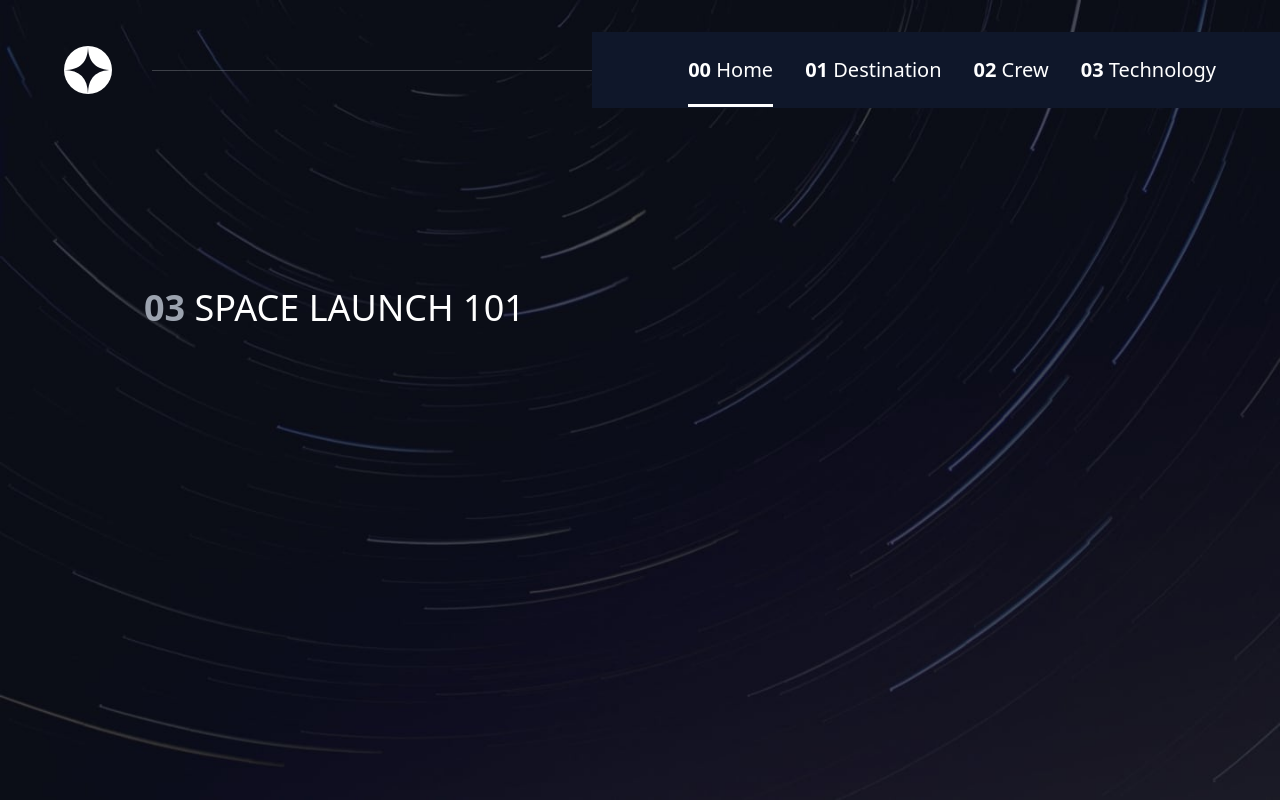
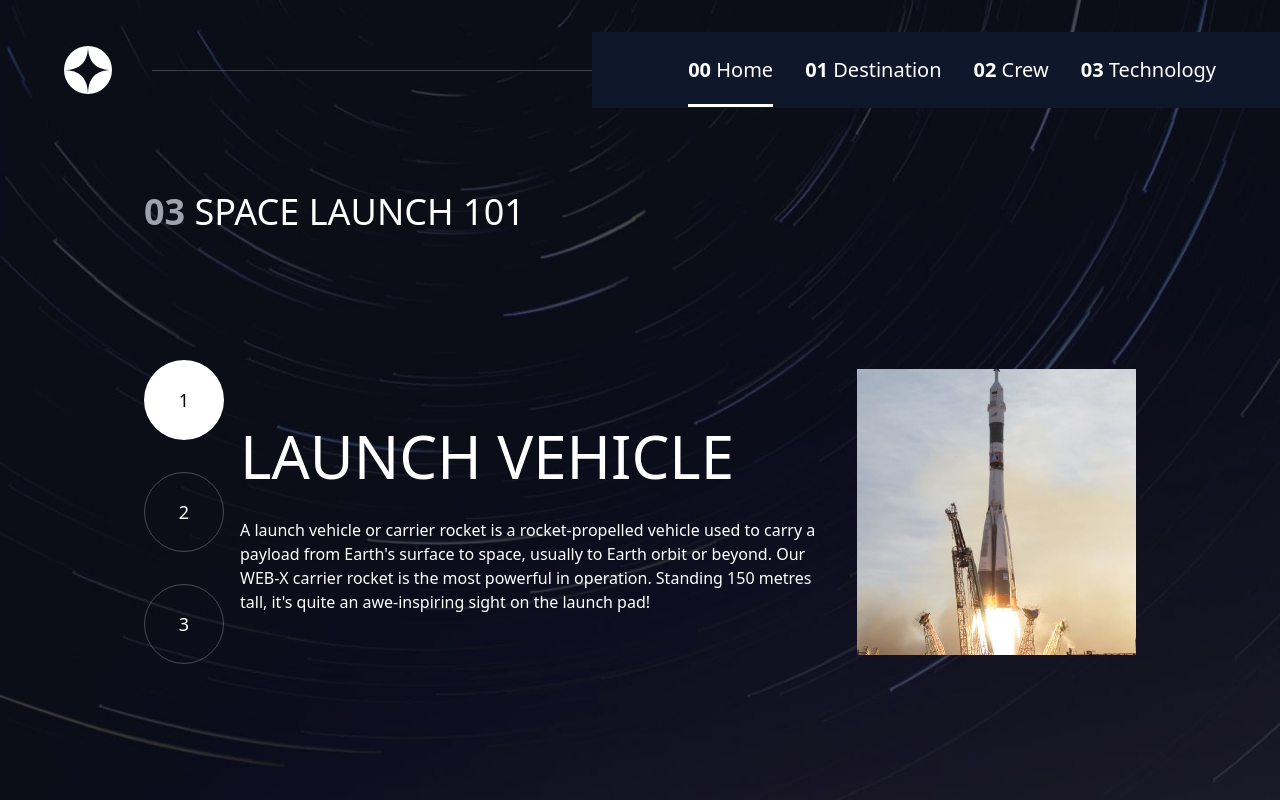
Before and after one commit to EZoVn/Space-tour, a Vue app: page /Technology in a window 1280 px wide. Built offline with nearby package versions, Linux system fonts and the light colour scheme.

Commit message:
ajout page technology

```diff
--- a/index.html
+++ b/index.html
@@ -3,6 +3,11 @@
   <head>
     <meta charset="UTF-8" />
     <link rel="icon" type="image/svg+xml" href="/vite.svg" />
+    <link
+      rel="shortcut icon"
+      href="./src/assets/shared/logo.svg"
+      type="image/x-icon"
+    />
     <meta name="viewport" content="width=device-width, initial-scale=1.0" />
     <title>Space Tour</title>
   </head>
--- a/src/components/Crew.vue
+++ b/src/components/Crew.vue
@@ -1,6 +1,6 @@
 <template>
   <div class="background-crew h-screen bg-cover bg-center text-white">
-    <div class="pt-72 laptop:px-36">
+    <div class="pt-48 laptop:px-36">
       <h1 class="text-4xl uppercase">
         <span class="font-bold text-gray-400">02</span> Meet your crew
       </h1>
@@ -9,13 +9,13 @@
         <div class="w-1/2">
           <h2 class="opacity-25 uppercase text-4xl">{{ dataCrew[`${selectedCrew}`].role }}</h2>
           <p class="text-6xl uppercase pt-4 pb-8">{{ dataCrew[`${selectedCrew}`].name }}</p>
-          <p>{{ dataCrew[`${selectedCrew}`].bio }}</p>
-          <div>
-            <span @click="toggleActiveCrew(0)" class="spany" :class="{isActive: selectedCrew === 0}"></span>
-            <span @click="toggleActiveCrew(1)" class="spany" :class="{isActive: selectedCrew === 1}"></span>
-            <span @click="toggleActiveCrew(2)" class="spany" :class="{isActive: selectedCrew === 2}"></span>
-            <span @click="toggleActiveCrew(3)" class="spany" :class="{isActive: selectedCrew === 3}"></span>
-          </div>
+          <p >{{ dataCrew[`${selectedCrew}`].bio }}</p>
+        </div>
+        <div class="absolute bottom-20 left-30">
+          <span @click="toggleActiveCrew(0)" class="spany" :class="{isActive: selectedCrew === 0}"></span>
+          <span @click="toggleActiveCrew(1)" class="spany" :class="{isActive: selectedCrew === 1}"></span>
+          <span @click="toggleActiveCrew(2)" class="spany" :class="{isActive: selectedCrew === 2}"></span>
+          <span @click="toggleActiveCrew(3)" class="spany" :class="{isActive: selectedCrew === 3}"></span>
         </div>
         <div>
           <img class="absolute bottom-0 right-20" :src="dataCrew[`${selectedCrew}`].images.webp" alt="Photo du pilote">
--- a/src/components/Destination.vue
+++ b/src/components/Destination.vue
@@ -1,6 +1,6 @@
 <template>
   <div class="background-destination h-screen bg-cover bg-center text-white">
-    <div class="pt-72 laptop:px-36">
+    <div class=" laptop:px-36 pt-48">
       <h1 class="text-4xl uppercase">
         <span class="font-bold text-gray-400">01</span> Pick your destination
       </h1>
@@ -13,10 +13,10 @@
 
         <section class="ml-24 p-4 h-[450px] max-w-[650px] flex flex-col justify-between">
             <ul class="flex gap-8 ">
-              <li class="hover:cursor-pointer relative" :class="{active: selected === 0}" @click="toggleActive(0)">MOON</li>
-              <li class="hover:cursor-pointer relative" :class="{active: selected === 1}" @click="toggleActive(1)">MARS</li>
-              <li class="hover:cursor-pointer relative" :class="{active: selected === 2}" @click="toggleActive(2)">EUROPA</li>
-              <li class="hover:cursor-pointer relative" :class="{active: selected === 3}" @click="toggleActive(3)">TITAN</li>
+              <li class="hover:cursor-pointer relative hover:after:opacity-50" :class="{active: selected === 0}" @click="toggleActive(0)">MOON</li>
+              <li class="hover:cursor-pointer relative hover:after:opacity-50" :class="{active: selected === 1}" @click="toggleActive(1)">MARS</li>
+              <li class="hover:cursor-pointer relative hover:after:opacity-50" :class="{active: selected === 2}" @click="toggleActive(2)">EUROPA</li>
+              <li class="hover:cursor-pointer relative hover:after:opacity-50" :class="{active: selected === 3}" @click="toggleActive(3)">TITAN</li>
             </ul>
 
           <h2 class="uppercase text-[100px] py-4">{{ dataDestinations[`${selected}`].name }}</h2>
@@ -54,7 +54,7 @@ function toggleActive(index) {
   background-image: url("@/assets/destination/background-destination-desktop.jpg");
 }
 
-.active::after {
+.active::after, ul li:hover::after{
   content: '';
   position: absolute;
   bottom: -13px;
@@ -63,16 +63,5 @@ function toggleActive(index) {
   height: 3px;
   background-color: white;
 }
-ul li:hover::after {
-  cursor: pointer;
-  content: '';
-  position: absolute;
-  bottom: -13px;
-  left: 0;
-  width: 100%;
-  height: 3px;
-  background-color: white;
-  opacity: 0.5;
-}
 
 </style>
--- a/src/components/HomePage.vue
+++ b/src/components/HomePage.vue
@@ -15,7 +15,7 @@
       </div>
 
       <router-link to="/Destination">
-        <button class="h-64 w-64 rounded-full bg-white text-4xl">
+        <button class="h-64 w-64 rounded-full bg-white text-4xl effect">
           EXPLORE
         </button>
       </router-link>
@@ -29,4 +29,9 @@
 .background-home {
   background-image: url("../assets/home/background-home-desktop.jpg");
 }
+.effect:hover {
+  box-shadow: 0 0 .1em 2em rgba(200, 200, 200, 0.112);
+  transition: all 0.5s;
+}
+
 </style>
--- a/src/components/Navbar.vue
+++ b/src/components/Navbar.vue
@@ -11,22 +11,22 @@
     </div>
     <span class="ml-8 flex-grow border-b border-gray-300 opacity-25"></span>
     <ul class="nav relative flex gap-8 bg-slate-900 px-24 py-6 text-white">
-      <li class="relative" @click="toggleActive(0)" :class="{active: isActive === 0}">
+      <li class="relative hover:after:opacity-50" @click="toggleActive(0)" :class="{active: isActive === 0}">
         <router-link to="/"
           ><span class="font-bold">00</span> Home</router-link
         >
       </li>
-      <li class="relative" @click="toggleActive(1)" :class="{active: isActive === 1}">
+      <li class="relative hover:after:opacity-50" @click="toggleActive(1)" :class="{active: isActive === 1}">
         <router-link to="/Destination"
           ><span class="font-bold">01</span> Destination</router-link
         >
       </li>
-      <li class="relative" @click="toggleActive(2)" :class="{active: isActive === 2}">
+      <li class="relative hover:after:opacity-50" @click="toggleActive(2)" :class="{active: isActive === 2}">
         <router-link to="/Crew"
           ><span class="font-bold">02</span> Crew</router-link
         >
       </li>
-      <li class="relative" @click="toggleActive(3)" :class="{active: isActive === 3}">
+      <li class="relative hover:after:opacity-50" @click="toggleActive(3)" :class="{active: isActive === 3}">
         <router-link to="/Technology"
           ><span class="font-bold">03</span> Technology</router-link
         >
@@ -46,7 +46,7 @@ function toggleActive(index) {
 
 <style scoped>
 
-.active::after {
+.active::after, ul li:hover::after{
   position: absolute;
   content: "";
   bottom: -23px;
@@ -55,4 +55,5 @@ function toggleActive(index) {
   height: 3px;
   background-color: white;
 }
+
 </style>
--- a/src/components/Technology.vue
+++ b/src/components/Technology.vue
@@ -1,20 +1,52 @@
 <template>
   <div class="background-technology h-screen bg-cover bg-center text-white">
-    <div class="pt-72 laptop:px-36">
+    <div class="pt-48 laptop:px-36 desktop:px-8">
       <h1 class="text-4xl uppercase">
         <span class="font-bold text-gray-400">03</span> Space launch 101
       </h1>
 
-      <div class="">
-
+      <div class="flex container mt-32 gap-4 items-center">
+        <div class="flex gap-8 flex-col">
+          <span :class="{isActive: selectedTechnology === 0}" class="selectedNumber" @click="toggleActiveTechnology(0)">1</span>
+          <span :class="{isActive: selectedTechnology === 1}" class="selectedNumber" @click="toggleActiveTechnology(1)">2</span>
+          <span :class="{isActive: selectedTechnology === 2}" class="selectedNumber" @click="toggleActiveTechnology(2)">3</span>
+        </div>
+        <div class="">
+          <h2 class="opacity-25 uppercase text-4xl">{{ dataTechnology[`${selectedTechnology}`].title }}</h2>
+          <p class="text-6xl uppercase pt-4 pb-8">{{ dataTechnology[`${selectedTechnology}`].name }}</p>
+          <p >{{ dataTechnology[`${selectedTechnology}`].description }}</p>
+        </div>
+        <div class="container">
+          <img class="w-full h-full" :src="dataTechnology[`${selectedTechnology}`].images.portrait" alt="">
+        </div>
       </div>
     </div>
   </div>
 
 </template>
+<script setup>
+import { ref } from 'vue';
+import data from '../assets/data.json';
 
-<style>
+const dataTechnology = data.technology;
+const selectedTechnology = ref(0);
+function toggleActiveTechnology(index) {
+  selectedTechnology.value = index;
+}
+console.log(dataTechnology);
+</script>
+
+<style scoped>
 .background-technology {
   background-image: url("@/assets/technology/background-technology-desktop.jpg");
 }
+.selectedNumber{
+  @apply rounded-full border h-20 w-20 flex items-center justify-center border-opacity-25 border-white text-lg;
+}
+.selectedNumber:hover{
+  @apply border-opacity-100 cursor-pointer;
+}
+.isActive{
+  @apply bg-white text-black;
+}
 </style>
```
